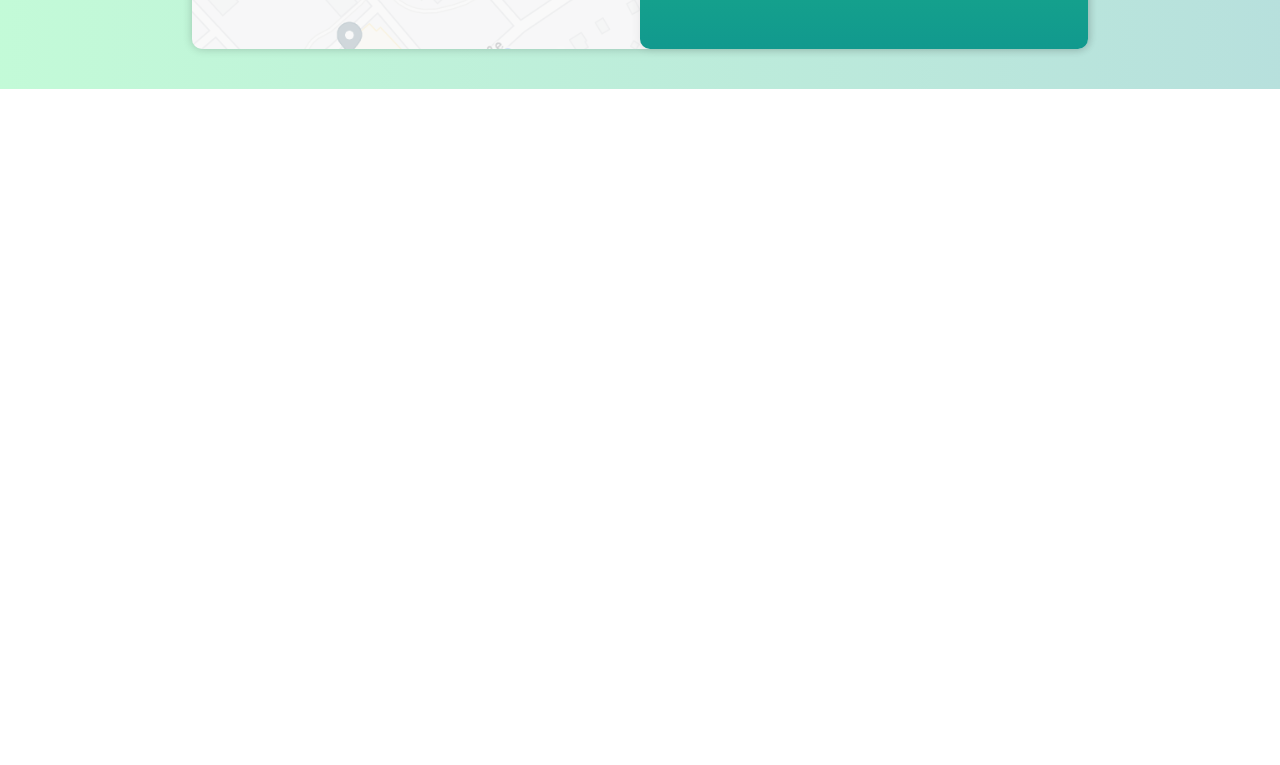
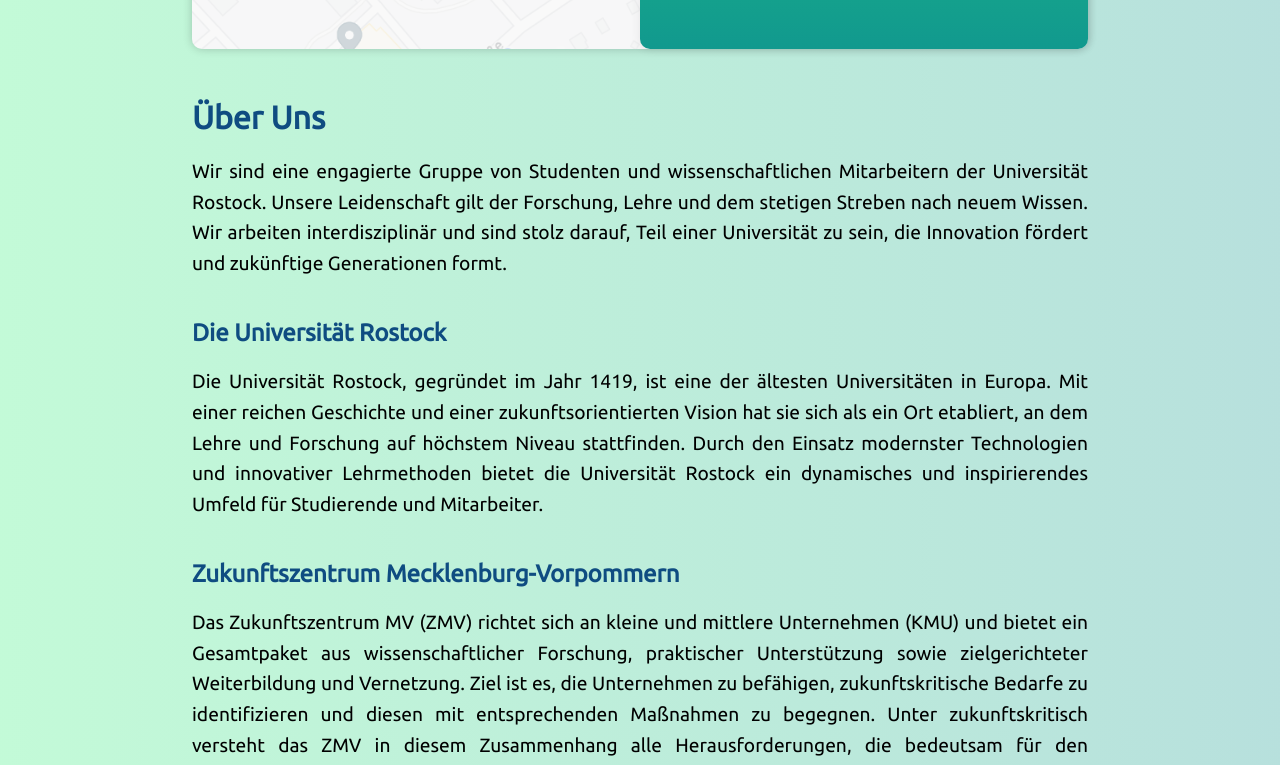
Before and after one commit to LeonGoergen/RpaSuitability, an Angular app: page /contact-page in a window 1280 px wide. Shown: the part 713-1478 px from the top of the page. Before the commit the page ends 802 px from the top, so only its background shows below. Built offline with nearby package versions, Linux system fonts and the light colour scheme.

Commit message:
about us

```diff
--- a/src/app/app.module.ts
+++ b/src/app/app.module.ts
@@ -15,6 +15,7 @@ import {NgOptimizedImage} from "@angular/common";
 import { ContactFormComponent } from './contact-page/contact-form/contact-form.component';
 import {MatSliderModule} from "@angular/material/slider";
 import { ContentSliderComponent } from './home-page/content-slider/content-slider.component';
+import {AboutUsComponent} from "./contact-page/about-us/about-us.component";
 
 @NgModule({
   declarations: [
@@ -27,6 +28,7 @@ import { ContentSliderComponent } from './home-page/content-slider/content-slide
     ContactComponent,
     ContactFormComponent,
     ContentSliderComponent,
+    AboutUsComponent,
   ],
     imports: [
         BrowserModule,
--- a/src/app/contact-page/contact.component.html
+++ b/src/app/contact-page/contact.component.html
@@ -20,3 +20,5 @@
   </div>
   <app-contact-form></app-contact-form>
 </div>
+
+<app-about-us></app-about-us>
```
Lines whose indentation alone changed are shown as unchanged.
